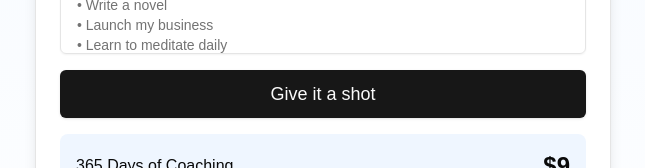
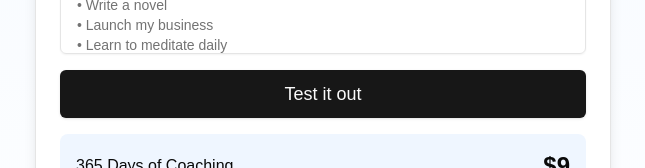
Before and after one commit to DevOmondi/weekwise, a Next.js app: page / in a window 1280 px wide. Shown: the part 783-951 px from the top of the page, without its empty margins (317-962 px from the left). Built offline with nearby package versions, Linux system fonts and the light colour scheme; no server answers.

Commit message:
fix: Try it out btn

```diff
--- a/app/components/LandingPage.tsx
+++ b/app/components/LandingPage.tsx
@@ -256,7 +256,7 @@ Examples:
                   className="w-full h-12 text-lg font-medium"
                   type="submit"
                 >
-                  Give it a shot
+                  Test it out
                 </Button>
                 {/* Pricing */}
                 <div className="flex justify-between items-center bg-blue-50 p-4 rounded-lg">
```
